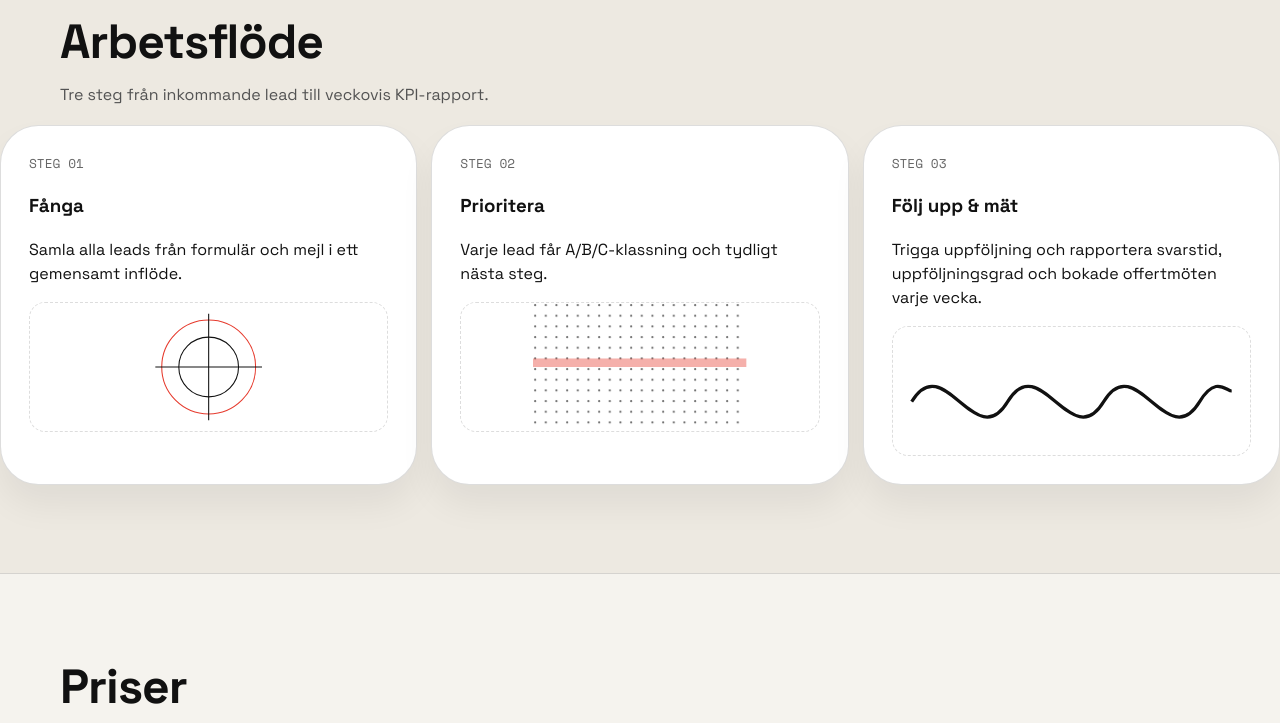
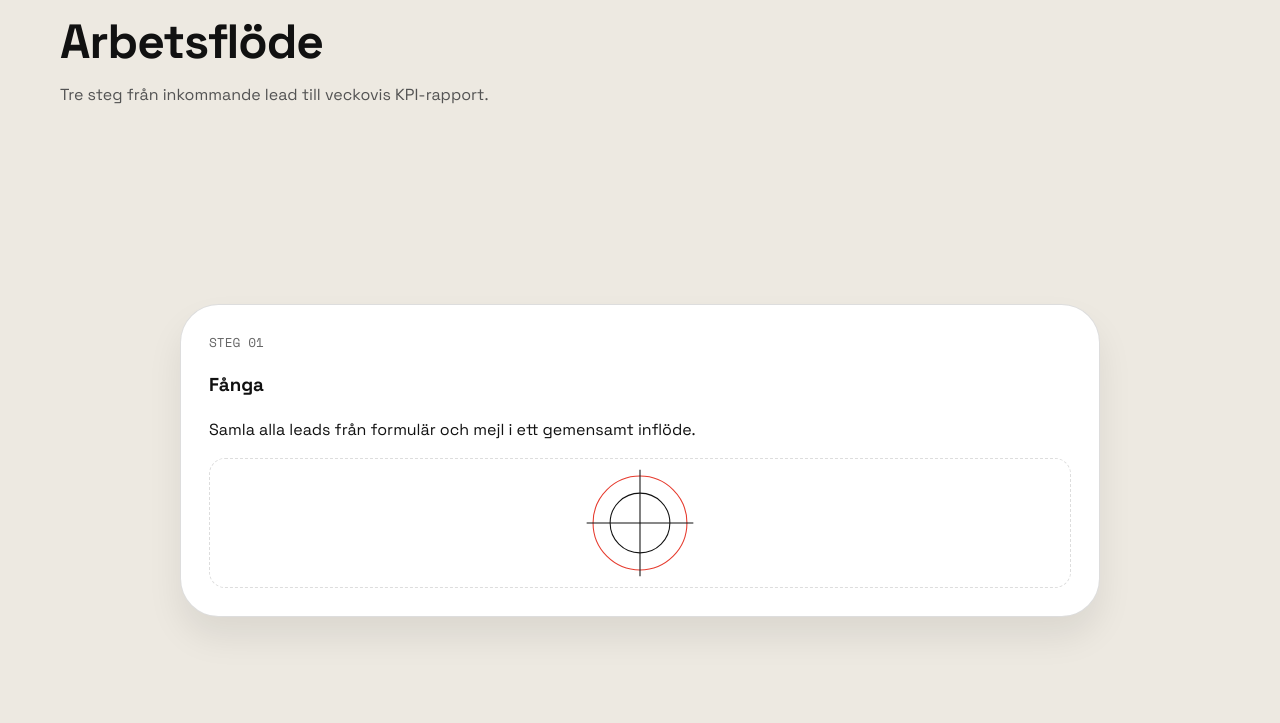
Before and after one commit to bobbygaerd/offertpilot-landing, a plain HTML site: page index.html in a window 1280 px wide. Shown: the part 2000-2723 px from the top of the page. Drawn offline with nearby package versions, Linux system fonts and the light colour scheme.

Commit message:
Implement Sticky Stacking Archive with 3 full-screen scroll-stacked cards

```diff
--- a/index.html
+++ b/index.html
@@ -90,11 +90,12 @@
     .manifesto .big em{font-family:'DM Serif Display',serif;color:var(--accent);font-style:italic}
 
     .protocol{background:#ede9e1}
-    .pin-wrap{position:relative;height:auto;margin-top:18px}
-    .pin-stage{position:static;height:auto;display:grid;grid-template-columns:repeat(3,1fr);gap:14px}
-    .p-card{position:relative;width:auto;background:#fff;border:1px solid var(--line);border-radius:var(--radius-xl);padding:28px;box-shadow:0 20px 35px rgba(0,0,0,.06);transition:opacity .55s ease, transform .55s ease;opacity:0;transform:translateY(18px)}
-    .p-card.in{opacity:1;transform:translateY(0)}
-    .p-card:hover{transform:translateY(-2px)}
+    .pin-wrap{position:relative;height:320vh;margin-top:18px}
+    .pin-stage{position:sticky;top:8vh;height:84vh;display:grid;place-items:center}
+    .p-card{position:absolute;width:min(920px,92vw);background:#fff;border:1px solid var(--line);border-radius:var(--radius-xl);padding:28px;box-shadow:0 20px 35px rgba(0,0,0,.08);opacity:0;transform:translateY(120px) scale(.96)}
+    #pc1{z-index:1}
+    #pc2{z-index:2}
+    #pc3{z-index:3}
     .p-step{font-family:'Space Mono',monospace;font-size:.8rem;color:#666}
     .p-art{height:130px;margin-top:14px;border:1px dashed var(--line);border-radius:16px;display:grid;place-items:center;overflow:hidden}
 
@@ -117,7 +118,9 @@
       .nav-links{display:none}
       .hero{padding-top:150px}
       .hero h1 em{line-height:.88}
-      .pin-stage{grid-template-columns:1fr}
+      .pin-wrap{height:auto}
+      .pin-stage{position:static;height:auto;display:grid;grid-template-columns:1fr;gap:14px}
+      .p-card{position:relative;width:auto;opacity:1;transform:none}
     }
   </style>
 </head>
@@ -340,24 +343,31 @@
     }
     setInterval(runSched,3000); setTimeout(runSched,800);
 
-    // Arbetsflöde: robust fade-in på scroll (utan ScrollTrigger-beroende)
-    const flowCards = document.querySelectorAll('.p-card');
-    if(!('IntersectionObserver' in window)){
-      flowCards.forEach((c)=>c.classList.add('in'));
-    } else {
-      const io = new IntersectionObserver((entries)=>{
-        entries.forEach((entry)=>{
-          if(entry.isIntersecting){
-            entry.target.classList.add('in');
-            io.unobserve(entry.target);
-          }
-        });
-      }, { threshold: 0.22 });
-      flowCards.forEach((card, i)=>{
-        card.style.transitionDelay = `${i * 120}ms`;
-        io.observe(card);
+    // Arbetsflöde: Sticky Stacking Archive (3 full-screen cards)
+    const mm = gsap.matchMedia();
+    mm.add('(min-width: 981px)', () => {
+      gsap.set('#pc1', { opacity: 1, y: 0, scale: 1 });
+      gsap.set('#pc2', { opacity: 0, y: 120, scale: 0.96 });
+      gsap.set('#pc3', { opacity: 0, y: 120, scale: 0.96 });
+
+      const tl = gsap.timeline({
+        scrollTrigger: {
+          trigger: '#pinWrap',
+          start: 'top top',
+          end: 'bottom bottom',
+          scrub: 1
+        }
       });
-    }
+
+      tl.to('#pc1', { opacity: 0.52, scale: 0.9, y: -36, filter: 'blur(8px)', duration: 1 })
+        .to('#pc2', { opacity: 1, y: 0, scale: 1, filter: 'blur(0px)', duration: 1 }, '<')
+        .to('#pc2', { opacity: 0.52, scale: 0.9, y: -36, filter: 'blur(8px)', duration: 1 })
+        .to('#pc3', { opacity: 1, y: 0, scale: 1, filter: 'blur(0px)', duration: 1 }, '<');
+    });
+
+    mm.add('(max-width: 980px)', () => {
+      gsap.set('.p-card', { opacity: 1, y: 0, scale: 1, clearProps: 'filter' });
+    });
 
   </script>
 </body>
```
